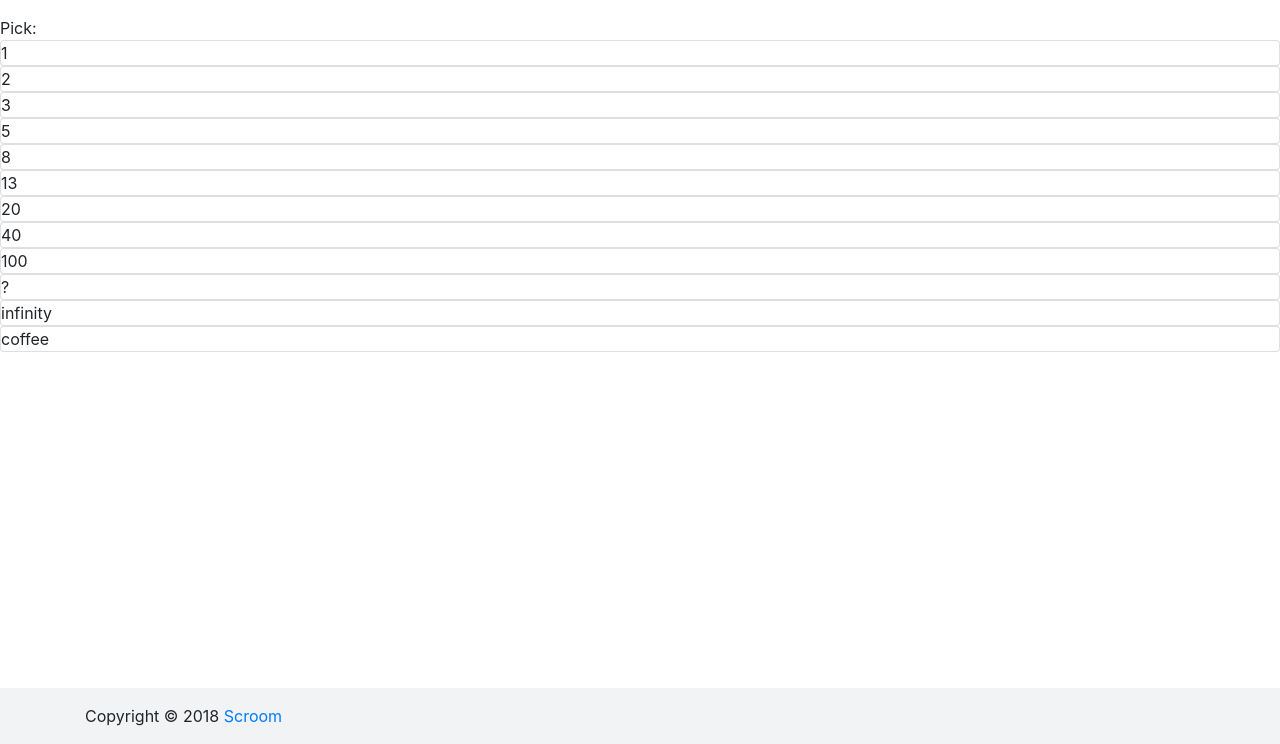
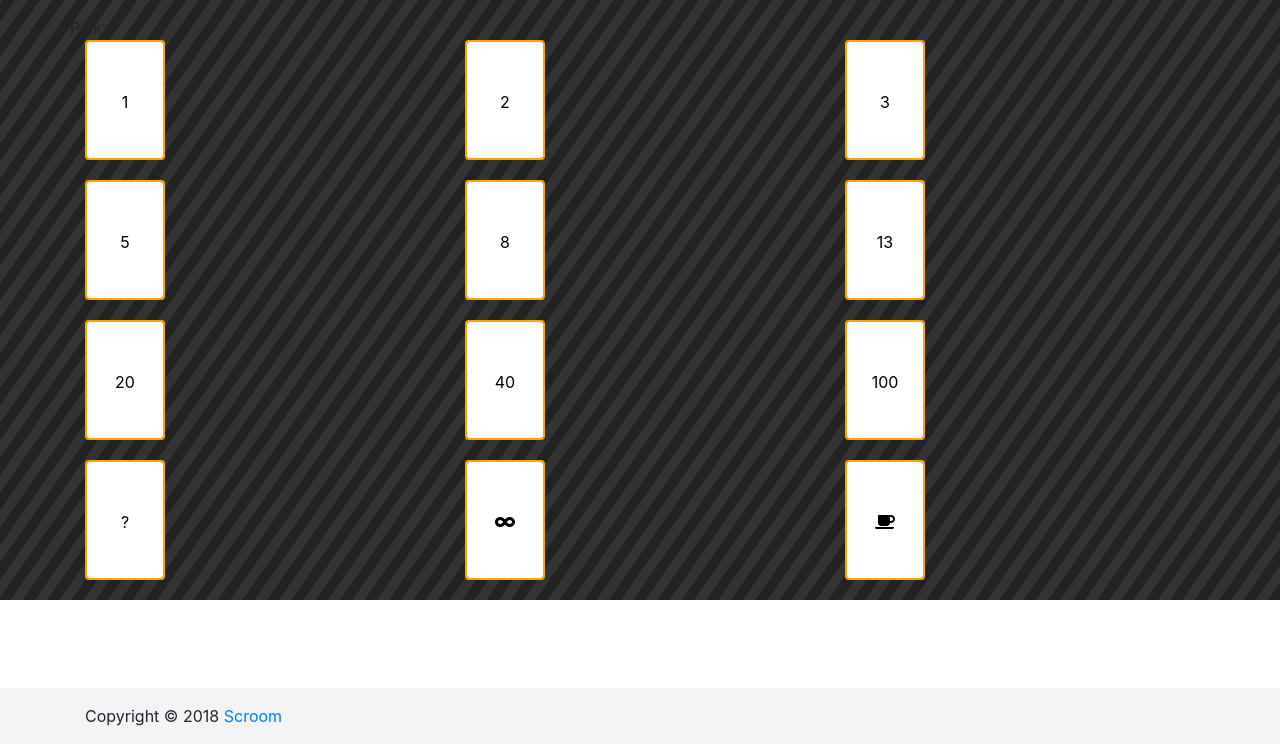
Before and after one commit to WeCamp/team-doom-scroom-frontend, a React app: page /planning-poker in a window 1280 px wide. Shown: the part 56-800 px from the top of the page. Built offline with nearby package versions, Linux system fonts and the light colour scheme.

Commit message:
cards styling

```diff
--- a/public/index.html
+++ b/public/index.html
@@ -9,7 +9,7 @@
   <link rel="manifest" href="%PUBLIC_URL%/manifest.json">
   <link rel="shortcut icon" href="%PUBLIC_URL%/favicon.ico">
 
-  <title>Elewant</title>
+  <title>Scroom</title>
 </head>
 
 <body>
--- a/src/App/Navigation.js
+++ b/src/App/Navigation.js
@@ -21,7 +21,7 @@
 
   render() {
     return (
-      <Navbar color="dark" dark expand="md">
+      <Navbar color="fixed" dark expand="md">
         <Container>
           <NavbarBrand href="/">Scroom</NavbarBrand>
           <NavbarToggler onClick={() => this.toggle()} />
--- a/src/App/Navigation.scss
+++ b/src/App/Navigation.scss
@@ -1,6 +1,8 @@
 @import 'node_modules/bootstrap/scss/_functions.scss';
 @import 'node_modules/bootstrap/scss/_variables.scss';
+@import 'config.scss';
 
 .navbar {
   margin-bottom: $spacer;
+  color: $main-text-color;
 }
--- /dev/null
+++ b/src/App/config.scss
@@ -0,0 +1,3 @@
+$primary-color: #333;
+$secondary-color: #222;
+$main-text-color: #000;
--- a/src/App/index.js
+++ b/src/App/index.js
@@ -4,6 +4,9 @@
 import Navigation from './Navigation';
 import Scroom from '../Scroom';
 import Footer from './Footer';
+
+import './index.scss';
+import './config.scss';
 
 class App extends React.Component {
   render() {
--- a/src/Scroom/components/Card.js
+++ b/src/Scroom/components/Card.js
@@ -1,13 +1,33 @@
 import React from 'react'
 import PropTypes from 'prop-types'
+import { FontAwesomeIcon } from '@fortawesome/react-fontawesome'
+import { faCoffee, faInfinity } from '@fortawesome/free-solid-svg-icons'
 
 import './Card.scss'
 
-const Card = props => (
-  <div className="card" onClick={props.onClick}>
-    {props.card.value}
-  </div>
-)
+const Card = props => {
+
+  if (props.card.value === 'coffee') {
+    return (
+      <div className={'cardpick'} onClick={props.onClick}>
+        <FontAwesomeIcon icon={faCoffee}/>
+      </div>
+    )
+  }
+  else if (props.card.value === 'infinity') {
+    return (
+      <div className={'cardpick'} onClick={props.onClick}>
+        <FontAwesomeIcon icon={faInfinity}/>
+      </div>
+    )
+  } else {
+    return (
+      <div className={'cardpick'} onClick={props.onClick}>
+        {props.card.value}
+      </div>
+    )
+  }
+}
 
 Card.propTypes = {
   card: PropTypes.shape({
--- a/src/Scroom/components/Card.scss
+++ b/src/Scroom/components/Card.scss
@@ -0,0 +1,16 @@
+.cardpick{
+  height:120px;
+  width:80px;
+
+  background-color: #fff;
+  border-radius: 4px;
+
+  color:#000;
+  border: 2px solid orange;
+
+  margin-bottom:20px;
+  text-align: center;
+  vertical-align: center;
+  line-height: 120px;
+  background-clip: content-box; /* support: IE9+ */
+}
--- a/src/Scroom/components/Room.scss
+++ /dev/null
@@ -1,3 +0,0 @@
-.card{
-  background: black;!important;
-}
--- a/src/Scroom/index.js
+++ b/src/Scroom/index.js
@@ -1,5 +1,7 @@
 import React from 'react'
 import Card from './components/Card'
+import { Container, Row, Col } from 'reactstrap'
+import './index.scss'
 
 class Scroom extends React.Component {
   constructor (props) {
@@ -8,17 +10,17 @@
     this.state = {
       cards: [
         {value: '1', preselected: false},
-        {value: '2'},
-        {value: '3'},
-        {value: '5'},
-        {value: '8'},
-        {value: '13'},
-        {value: '20'},
-        {value: '40'},
-        {value: '100'},
-        {value: '?'},
-        {value: 'infinity'},
-        {value: 'coffee'}
+        {value: '2', preselected: false},
+        {value: '3', preselected: false},
+        {value: '5', preselected: false},
+        {value: '8', preselected: false},
+        {value: '13', preselected: false},
+        {value: '20', preselected: false},
+        {value: '40', preselected: false},
+        {value: '100', preselected: false},
+        {value: '?', preselected: false},
+        {value: 'infinity', preselected: false},
+        {value: 'coffee', preselected: false}
       ],
       loons: [
         {
@@ -35,17 +37,31 @@
   handleCardClick (value) {
     let newState = Object.assign({}, this.state)
     newState.loons[0].pick = value
+    newState.cards.forEach(function (card) {
+      if (card.value === value) {
+        card.preselected = true
+      } else {
+        card.preselected = false
+      }
+    })
+
     this.setState(newState)
   }
 
   render () {
     return (
-      <div className="cardcontainer">
-        <div>Pick: {this.state.loons[0].pick}</div>
-        {this.state.cards.map(card => (
-          <Card card={card} onClick={() => this.handleCardClick(card.value)}/>
-        ))}
-      </div>
+      <Container>
+        <Row>Pick: {this.state.loons[0].pick}</Row>
+        <Row>
+            {this.state.cards.map(card => (
+
+                <Col xs="6" sm="4">
+                  <Card card={card} onClick={() => this.handleCardClick(card.value)}/>
+                </Col>
+
+            ))}
+        </Row>
+      </Container>
     )
   }
 }
--- /dev/null
+++ b/src/Scroom/index.scss
@@ -0,0 +1,7 @@
+$primary-color: #333;
+$secondary-color: #222;
+$main-text-color: #000;
+
+.scroom-app {
+  background: repeating-linear-gradient(-55deg, $secondary-color, $secondary-color 10px, $primary-color 10px, $primary-color 20px);
+}
```
Also changed, not shown: public/wecamp-logo.png (added), src/App/index.scss (added), 1 other file.
